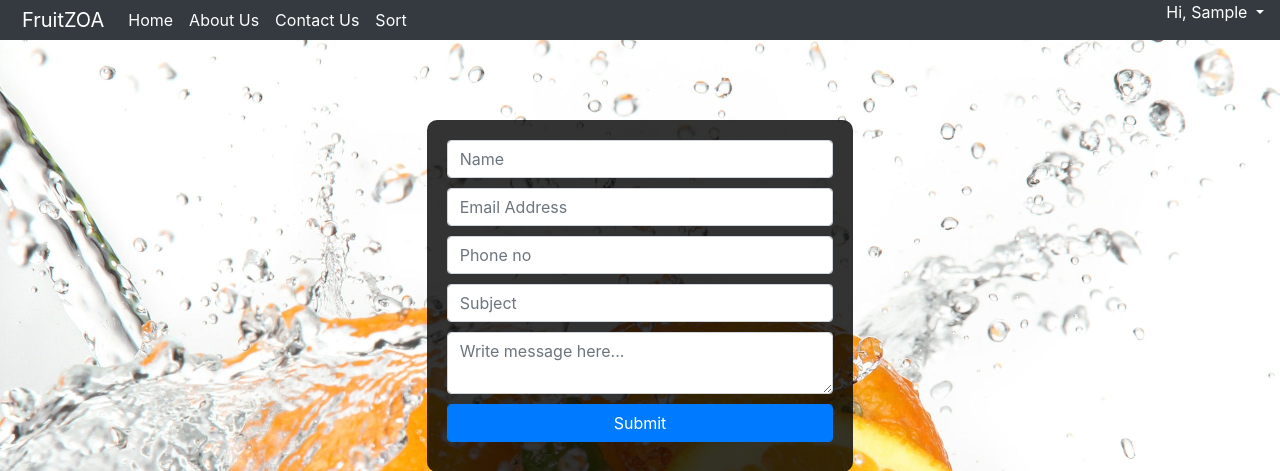
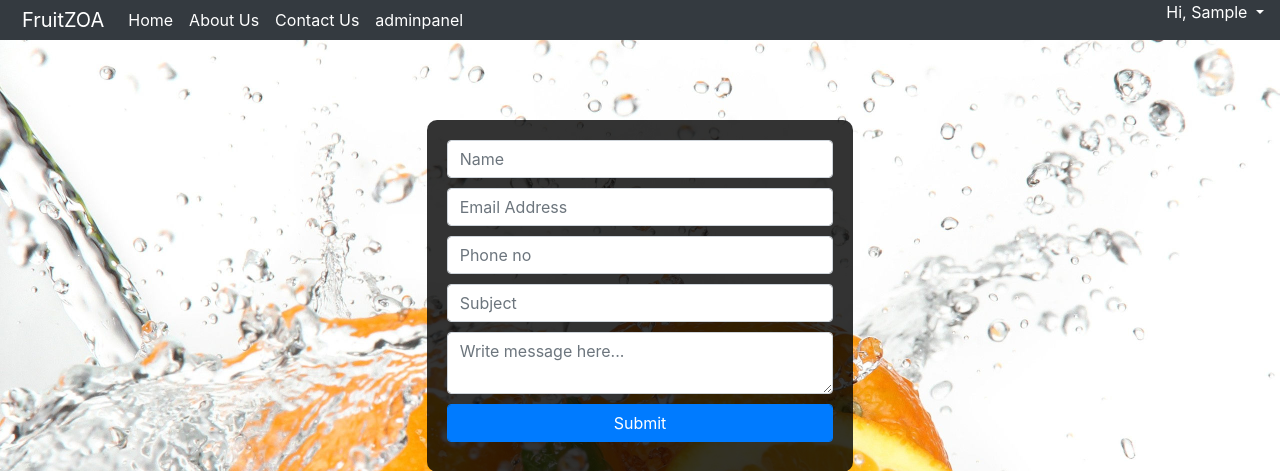
Before and after one commit to ShubhamDigole/Fruit-shopping-cart, a PHP site: page /Fruit-shopping-cart/ContactUs.php in a window 1280 px wide. Shown: the top 471 px of the page. Run offline with PHP 8.4, Linux system fonts and the light colour scheme; the visitor is signed in with stand-in values (Sample User, id 1); tables that the repository leaves empty or names only in its code hold one stand-in row (values such as "Sample post"); some libraries are stand-ins or nearby versions.

Commit message:
master added function that shows if adminpanel link if admin log in

```diff
--- a/navbar.php
+++ b/navbar.php
@@ -79,7 +79,7 @@ error_reporting(E_ALL & ~E_NOTICE);
 		  <li class="nav-item active"> <a class="nav-link" href="index.php">Home <span class="sr-only">(current)</span></a> </li>
 		  <li class="nav-item active"> <a class="nav-link" href="#">About Us <span class="sr-only">(current)</span></a> </li>
 		  <li class="nav-item active"> <a class="nav-link" href="ContactUs.php">Contact Us <span class="sr-only">(current)</span></a> </li>
-		  <li class="nav-item active"> <a class="nav-link" href="#">Sort <span class="sr-only">(current)</span></a> </li>
+		  <li class="nav-item active" id="adminpanel"> <a class="nav-link" href="adminpanel.php">adminpanel <span class="sr-only">(current)</span></a> </li>
 
 		</ul>
 		<!-- <form class="form-inline mx-auto">
@@ -135,11 +135,12 @@ error_reporting(E_ALL & ~E_NOTICE);
 	<script src="https://stackpath.bootstrapcdn.com/bootstrap/4.1.3/js/bootstrap.min.js" integrity="sha384-ChfqqxuZUCnJSK3+MXmPNIyE6ZbWh2IMqE241rYiqJxyMiZ6OW/JmZQ5stwEULTy" crossorigin="anonymous"></script>
 	<script src="js/popper.min.js"></script>
 <?php
-
+	$admin = $_SESSION['admin'];
 	//if user is logged in then hide login button if not the show login button
 	if ( $user == NULL ) {
 		?>
 	<script>
+		document.getElementById( "adminpanel" ).style.display = "none";
 		document.getElementById( "login" ).style.display = "block";
 		document.getElementByID("log").style.display = "none";
 	</script>
@@ -147,11 +148,30 @@ error_reporting(E_ALL & ~E_NOTICE);
 	} else {
 
 		?>
-	<script>
-		document.getElementById( "login" ).style.display = "none";
-		document.getElementByClassName( "log" ).style.display = "block";
-	</script>
+
+		<?php
+		// check is user is admin or not
+		if($_SESSION['admin'] == 1){
+			echo '<script>
+			document.getElementById( "adminpanel" ).style.display = "block"</script>
+			';
+
+			}
+			else{
+				echo '<script>
+			document.getElementById( "adminpanel" ).style.display = "none";
+			</script>
+			';
+
+			}
+		?>
+		<script>
+			document.getElementById( "login" ).style.display = "none";
+			document.getElementByClassName( "log" ).style.display = "block";
+		</script>
 	<?php
+
+
 	}
 
 	?>
```
